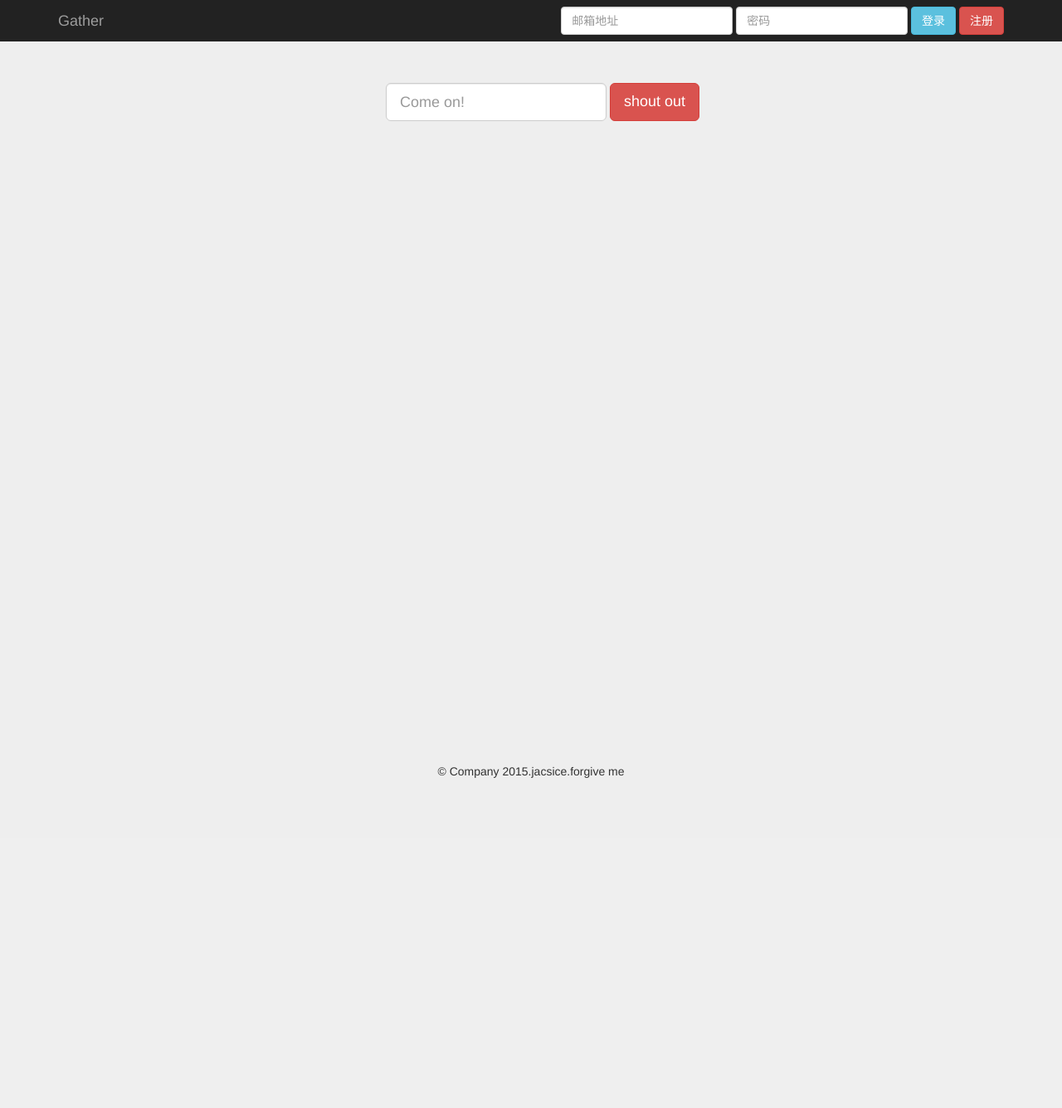
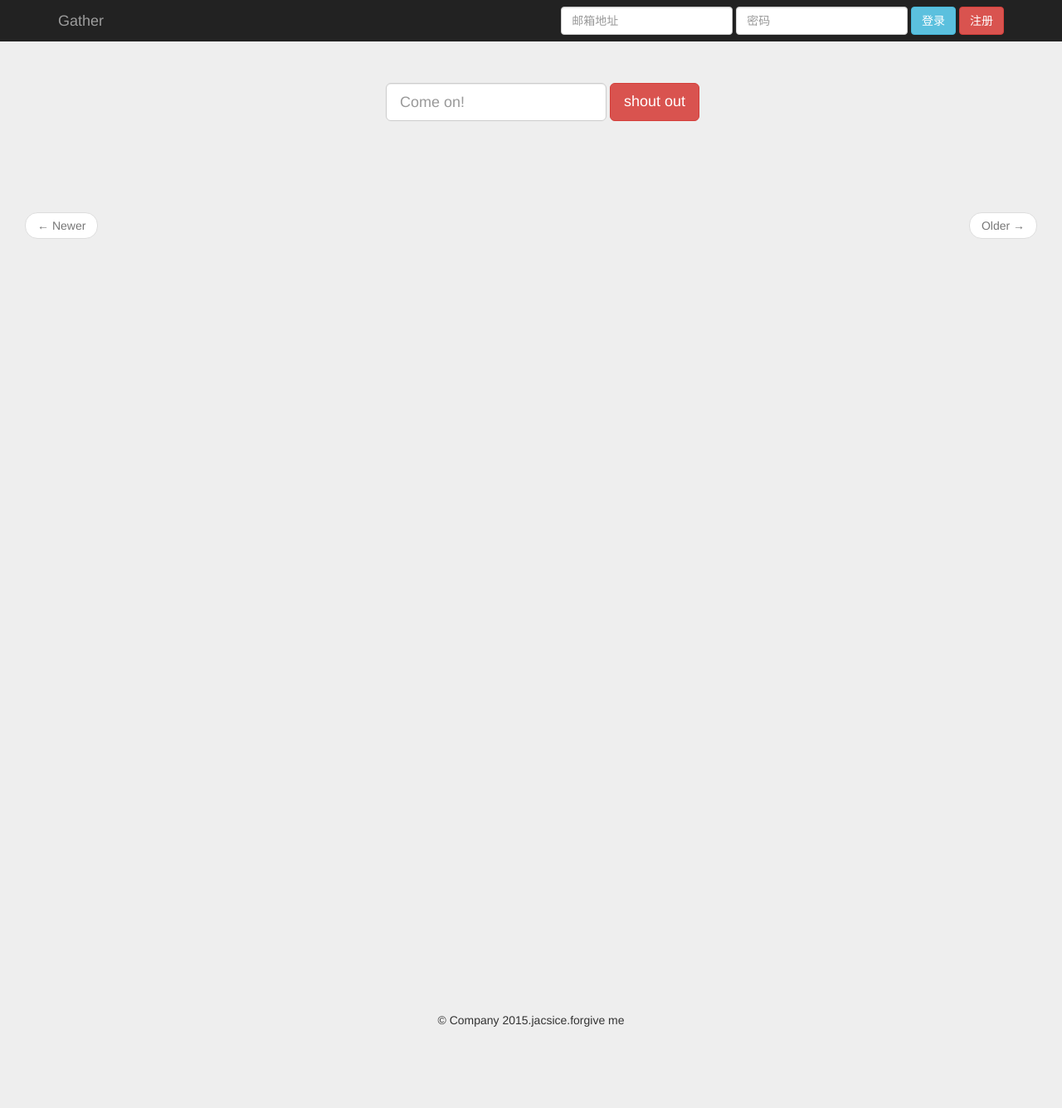
Before and after one commit to cash2one/gather, a Django app: page / in a window 1280 px wide. Shown: the whole page at 83% size. Before the commit the page ends 938 px from the top, so only its background shows below. Run offline with Django 3.2, Linux system fonts and the light colour scheme; tables that the repository leaves empty hold one stand-in row (values such as "Sample post"); some libraries are stand-ins or nearby versions.

Commit message:
index添加分页功能

```diff
--- a/gather/gather/views.py
+++ b/gather/gather/views.py
@@ -11,8 +11,9 @@
 
 from bookmark.models import NotePad
 
-from config.models import IndexImg, IndexText
 from config.decorators import click_log
+
+from utils import adjacent_paginator
 
 
 @click_log
@@ -31,9 +32,11 @@
                     messages.error(request, 'shout out不能为空')
             else:
                 messages.info(request, '请登录后才能shout out')
-    nodes = NotePad.objects.filter(parent_id=0).order_by("-updated")
+    node_list = NotePad.objects.filter(parent_id=0).order_by("-updated")
+    nodes, page_numbers = adjacent_paginator(node_list, request.GET.get('page', 0))
     return render(request, template_name, {
         'nodes': nodes,
+        'pages': page_numbers,
     })
 
 
--- a/gather/static/styles/index.css
+++ b/gather/static/styles/index.css
@@ -246,3 +246,7 @@
 .top10{
   margin-top: 10px;
 }
+
+.index {
+  height:1100px;
+}
--- a/gather/templates/index.html
+++ b/gather/templates/index.html
@@ -30,7 +30,7 @@
   <br/>
   <br/>
 
-  <div class="container">
+  <div class="container index">
       <ul class="note">
         {% for node in nodes %}
         <li >
@@ -42,6 +42,21 @@
         </li>
         {% endfor %}
       </ul>
+
+      <nav>
+        <ul class="pager">
+          {% if nodes.has_previous %}
+          <li class="previous"><a href="?page={{ nodes.previous_page_number }}">&larr; Newer</a></li>
+          {% else %}
+          <li class="previous disabled"><a href="#">&larr; Newer</a></li>
+          {% endif %}
+          {% if nodes.has_next %}
+          <li class="next"><a href="?page={{ nodes.next_page_number }}">Older &rarr;</a></li>
+          {% else %}
+          <li class="next disabled"><a href="#">Older &rarr;</a></li>
+          {% endif %}
+        </ul>
+      </nav>
   </div>
 
 <!-- Modal -->
```
